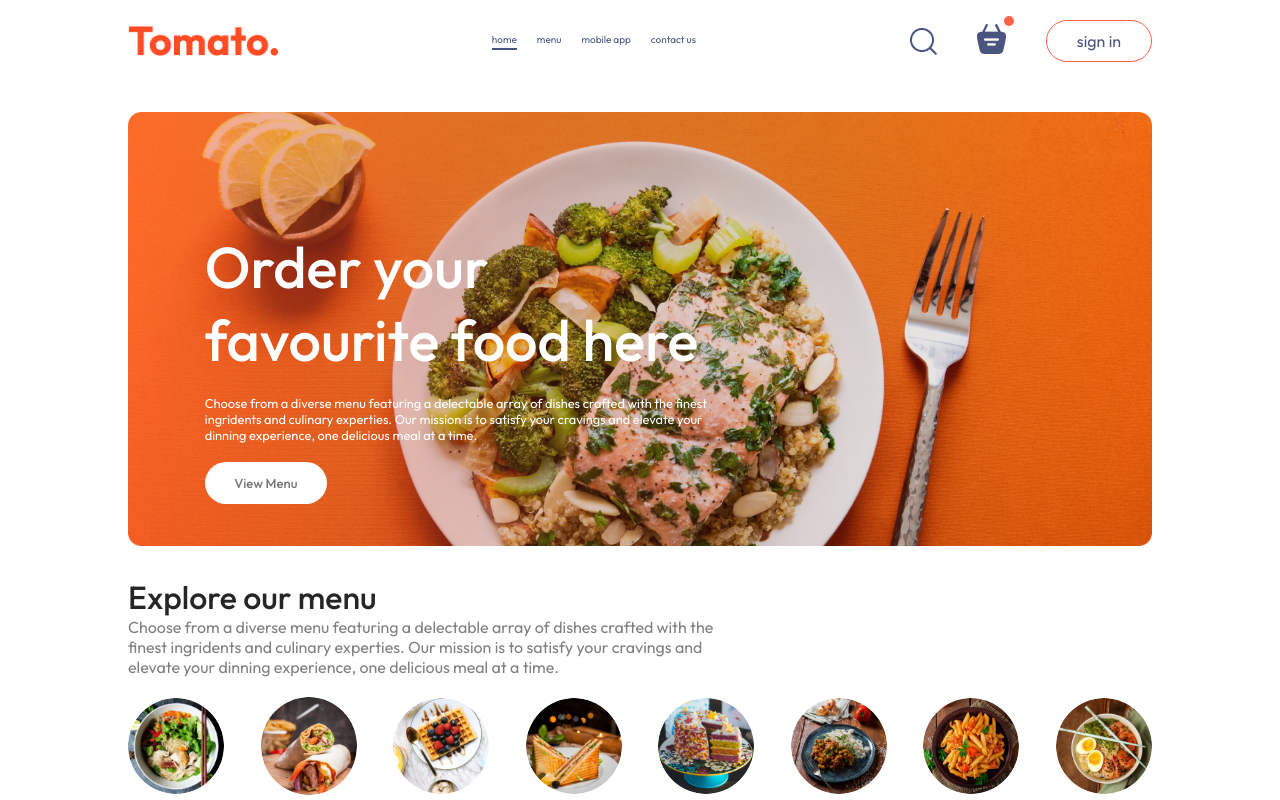
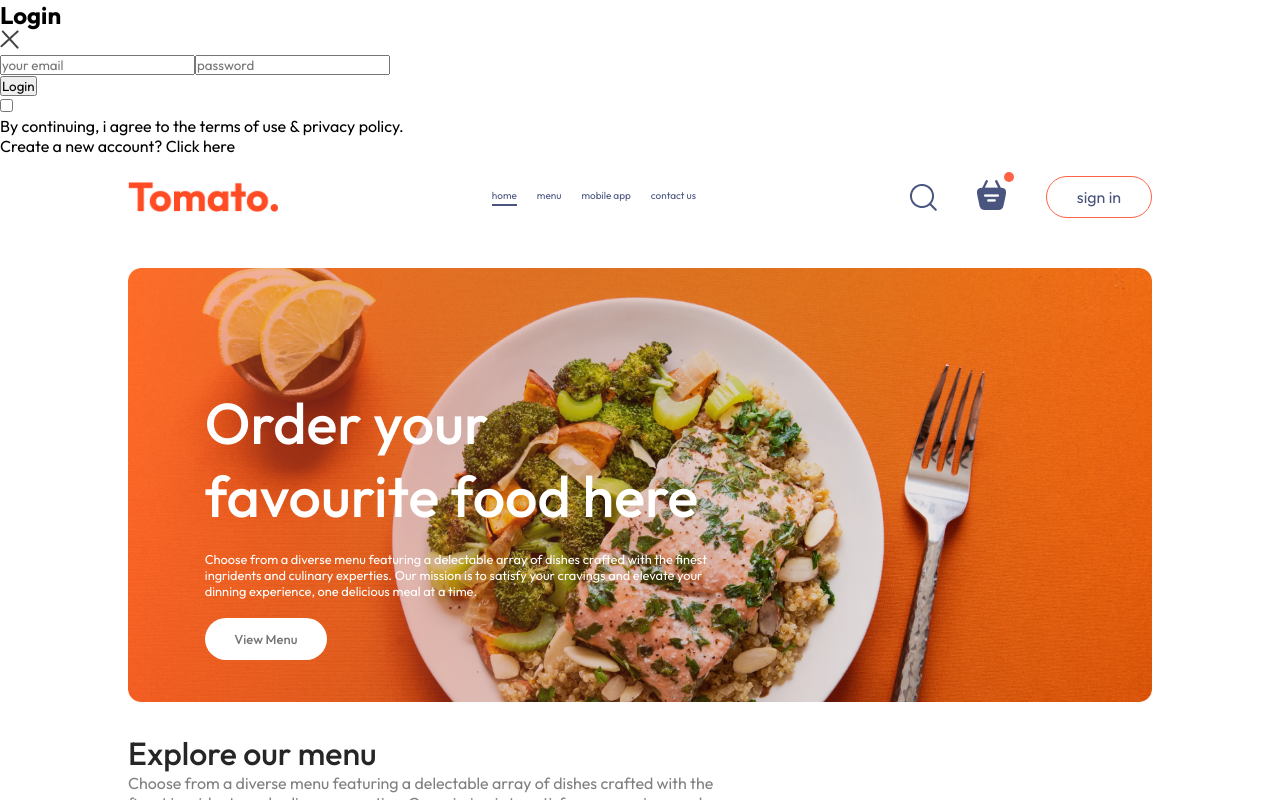
Before and after one commit to M-Aditya-11/food_del, a React (Vite) app in the folder frontend/: page / in a window 1280 px wide. Both pictures are taken after a click on the button "sign in". Shown: the top 800 px of the page. Built offline with nearby package versions, Linux system fonts and the light colour scheme.

Commit message:
Added Structure for Login Signup page

```diff
--- a/frontend/src/App.jsx
+++ b/frontend/src/App.jsx
@@ -13,7 +13,7 @@
 
   return (
     <>
-    {showLogin?<LoginPopup/>:<></>}
+    {showLogin?<LoginPopup setShowLogin={setShowLogin}/>:<></>}
       <div className='app'>
         <Navbar setShowLogin={setShowLogin} />
         <Routes>
--- a/frontend/src/components/LoginPopup/LoginPopup.jsx
+++ b/frontend/src/components/LoginPopup/LoginPopup.jsx
@@ -1,10 +1,32 @@
-import React from 'react'
+import React, { useState } from 'react'
 import './LoginPopup.css'
+import { assets } from '../../assets/assets'
 
-const LoginPopup = () => {
+const LoginPopup = ({ setShowLogin }) => {
+
+  const [currState, setCurrState] = useState("Login")
+
   return (
-    <div>
-
+    <div className='login-popup'>
+      <form className='login-popup-container'>
+        <div className="login-popup-title">
+          <h2>{currState}</h2>
+          <img onClick={() => setShowLogin(false)} src={assets.cross_icon} alt="" />
+        </div>
+        <div className="login-popup-inputs">
+          {currState === "Login" ? <></> : <input type="text" placeholder='your name' required />}
+          <input type="email" placeholder='your email' required />
+          <input type="password" placeholder='password' required />
+        </div>
+        <button>{currState === "Sign Up" ? "Create Account" : "Login"}</button>
+        <div className="login-popup-condition">
+          <input type="checkbox" required />
+          <p>By continuing, i agree to the terms of use & privacy policy.</p>
+        </div>
+        {currState === "Login"
+          ? <p>Create a new account? <span onClick={() => setCurrState("Sign Up")} >Click here</span></p>
+          : <p>Already have an account? <span onClick={() => setCurrState("Login")} >Login here</span></p>}
+      </form>
     </div>
   )
 }
```
